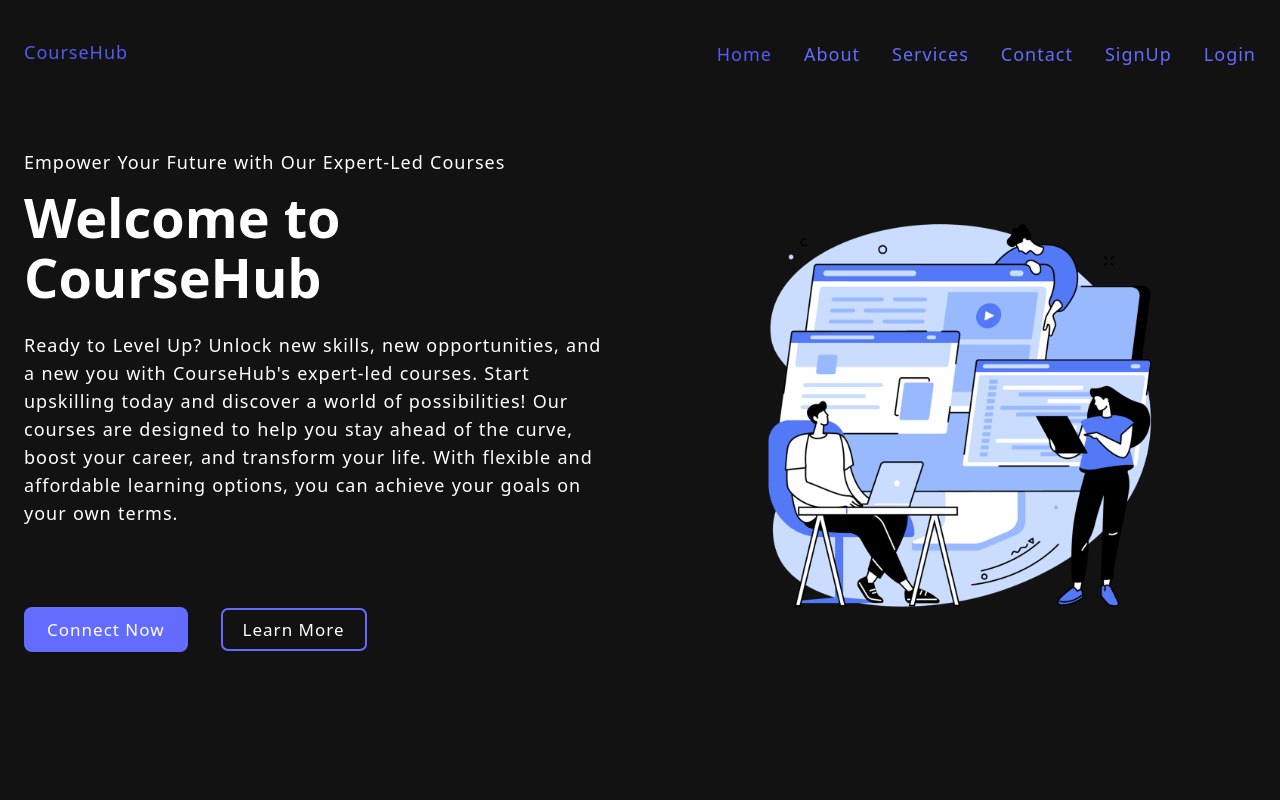
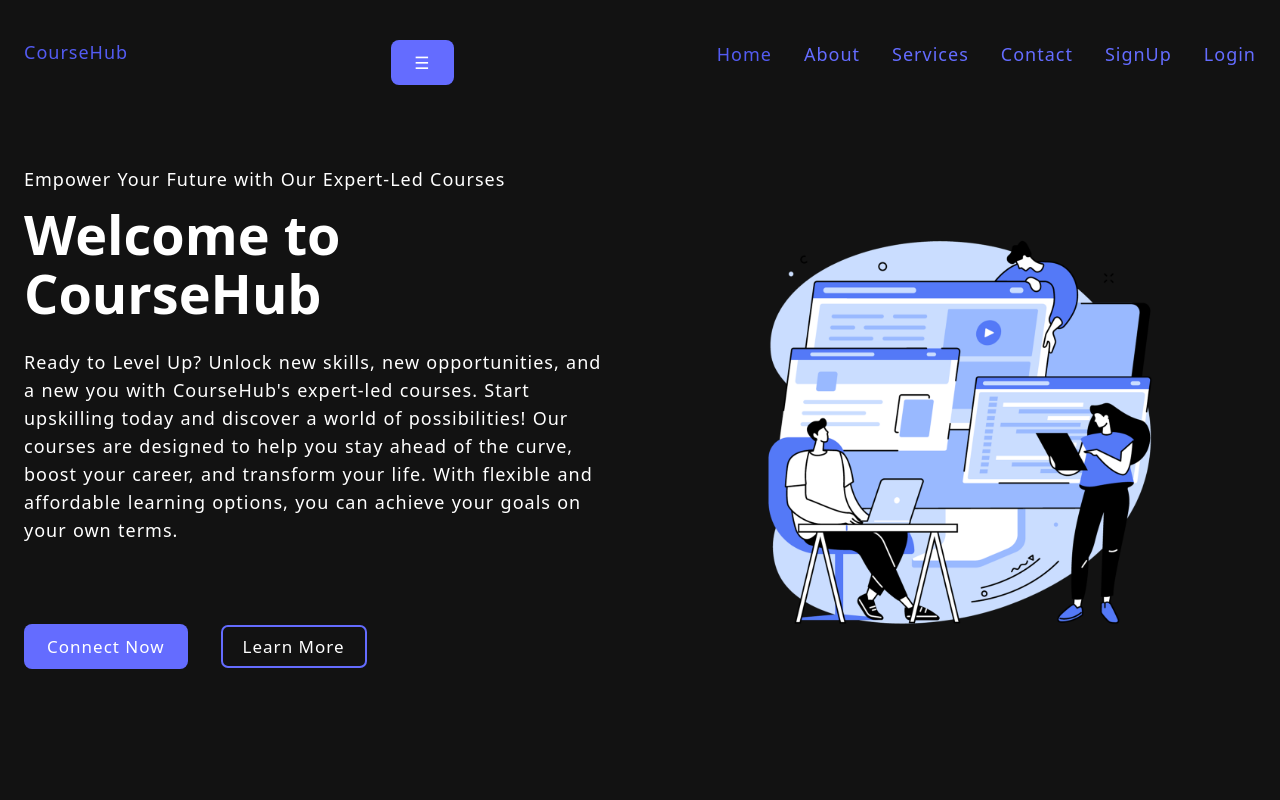
Before and after one commit to Pk686/CourseHub_MERN, a React (Vite) app in the folder client/: page / in a window 1280 px wide. Shown: the top 800 px of the page. Built offline with nearby package versions, Linux system fonts and the light colour scheme; no server answers.

Commit message:
Update Navbar.jsx

```diff
--- a/client/src/components/Navbar.jsx
+++ b/client/src/components/Navbar.jsx
@@ -1,34 +1,49 @@
-//Handles Reloading of a page
-import { NavLink } from "react-router-dom";
+import { useState,useEffect } from "react";
+import { NavLink,useLocation } from "react-router-dom";
 import "./Navbar.css";
 import { useAuth } from "../store/auth";
 
 const Navbar = () => {
-    const {isLoggedIn} = useAuth();
-    return <>
+    const { isLoggedIn } = useAuth();
+    const [isMenuOpen, setIsMenuOpen] = useState(false);
+    const location = useLocation(); // Hook to get the current location
+
+    const toggleMenu = () => setIsMenuOpen(prevState => !prevState);
+    // Close menu when the route changes
+    useEffect(() => {
+        setIsMenuOpen(false);
+    }, [location]);
+
+    return (
+        <>
             <header>
                 <div className="container">
                     <div className="logo-brand">
                         <NavLink to="/">CourseHub</NavLink>
                     </div>
-                <nav>
+                    <button className="menu-toggle" onClick={toggleMenu}>
+                        &#9776; {/* Hamburger icon */}
+                    </button>
+                    <nav className={`nav-menu ${isMenuOpen ? 'active' : ''}`}>
                         <ul>
                             <li><NavLink to="/">Home</NavLink></li>
                             <li><NavLink to="/about">About</NavLink></li>
                             <li><NavLink to="/services">Services</NavLink></li>
                             <li><NavLink to="/contact">Contact</NavLink></li>
-                        {isLoggedIn?
+                            {isLoggedIn ? (
                                 <li><NavLink to="/logout">Logout</NavLink></li>
-                        :<>
+                            ) : (
+                                <>
                                     <li><NavLink to="/register">SignUp</NavLink></li>
                                     <li><NavLink to="/login">Login</NavLink></li>
                                 </>
-                        }
+                            )}
                         </ul>
                     </nav>
                 </div>
             </header>
-    </>;
-}
+        </>
+    );
+};
 
 export default Navbar;
```
Lines whose indentation alone changed are shown as unchanged.
